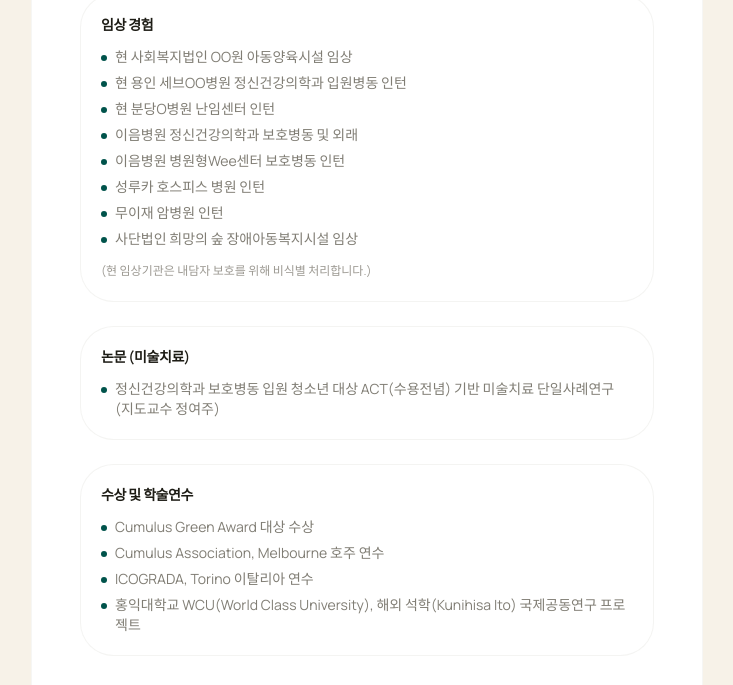
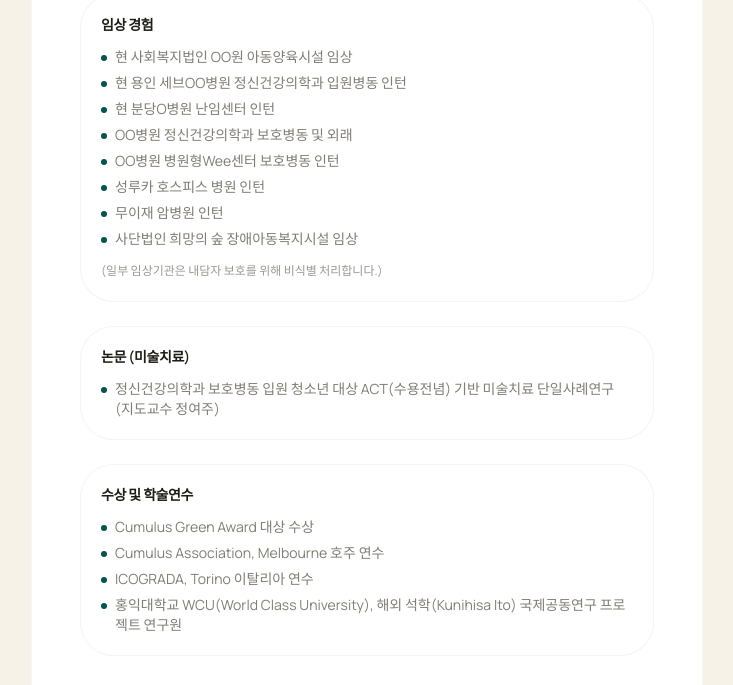
Before and after one commit to act-art-center/actartcenter.com, a Next.js app: page /team in a window 1280 px wide. Shown: the part 1740-2425 px from the top of the page, without its empty margins (273-1006 px from the left). Built offline with nearby package versions, Linux system fonts and the light colour scheme.

Commit message:
content: anonymize clinical institutions and clarify research role

```diff
--- a/src/app/team/page.tsx
+++ b/src/app/team/page.tsx
@@ -268,8 +268,8 @@ export default function TeamPage() {
                     "현 사회복지법인 OO원 아동양육시설 임상",
                     "현 용인 세브OO병원 정신건강의학과 입원병동 인턴",
                     "현 분당O병원 난임센터 인턴",
-                    "이음병원 정신건강의학과 보호병동 및 외래",
-                    "이음병원 병원형Wee센터 보호병동 인턴",
+                    "OO병원 정신건강의학과 보호병동 및 외래",
+                    "OO병원 병원형Wee센터 보호병동 인턴",
                     "성루카 호스피스 병원 인턴",
                     "무이재 암병원 인턴",
                     "사단법인 희망의 숲 장애아동복지시설 임상",
@@ -281,7 +281,7 @@ export default function TeamPage() {
                   ))}
                 </ul>
                 <p className="mt-3 text-xs leading-relaxed text-charcoal/55">
-                  (현 임상기관은 내담자 보호를 위해 비식별 처리합니다.)
+                  (일부 임상기관은 내담자 보호를 위해 비식별 처리합니다.)
                 </p>
               </div>
 
@@ -304,7 +304,7 @@ export default function TeamPage() {
                     "Cumulus Green Award 대상 수상",
                     "Cumulus Association, Melbourne 호주 연수",
                     "ICOGRADA, Torino 이탈리아 연수",
-                    "홍익대학교 WCU(World Class University), 해외 석학(Kunihisa Ito) 국제공동연구 프로젝트",
+                    "홍익대학교 WCU(World Class University), 해외 석학(Kunihisa Ito) 국제공동연구 프로젝트 연구원",
                   ].map((item) => (
                     <li key={item} className="flex items-start gap-2">
                       <span className="w-1.5 h-1.5 mt-2 rounded-full bg-primary-500 shrink-0" />
```
